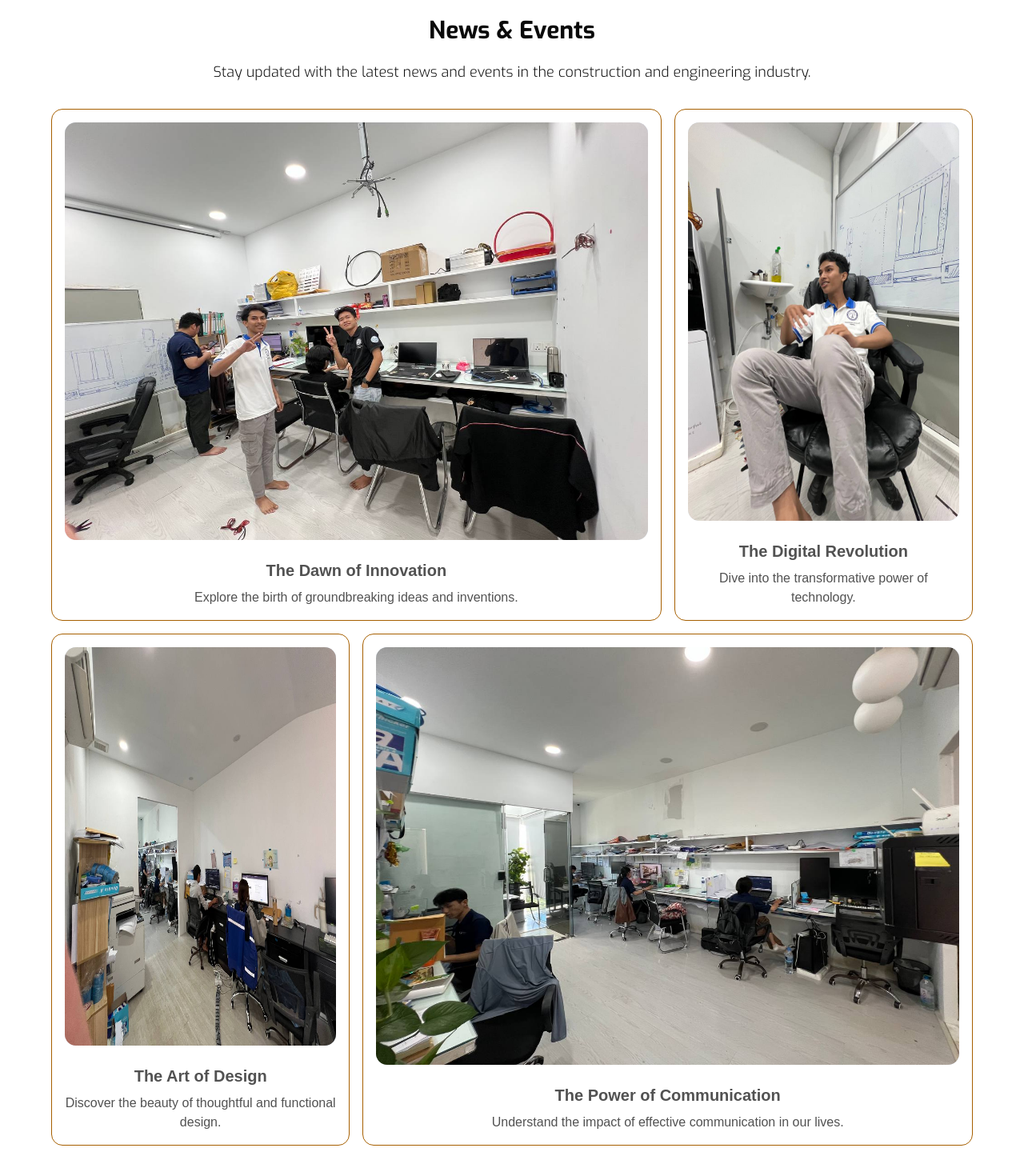
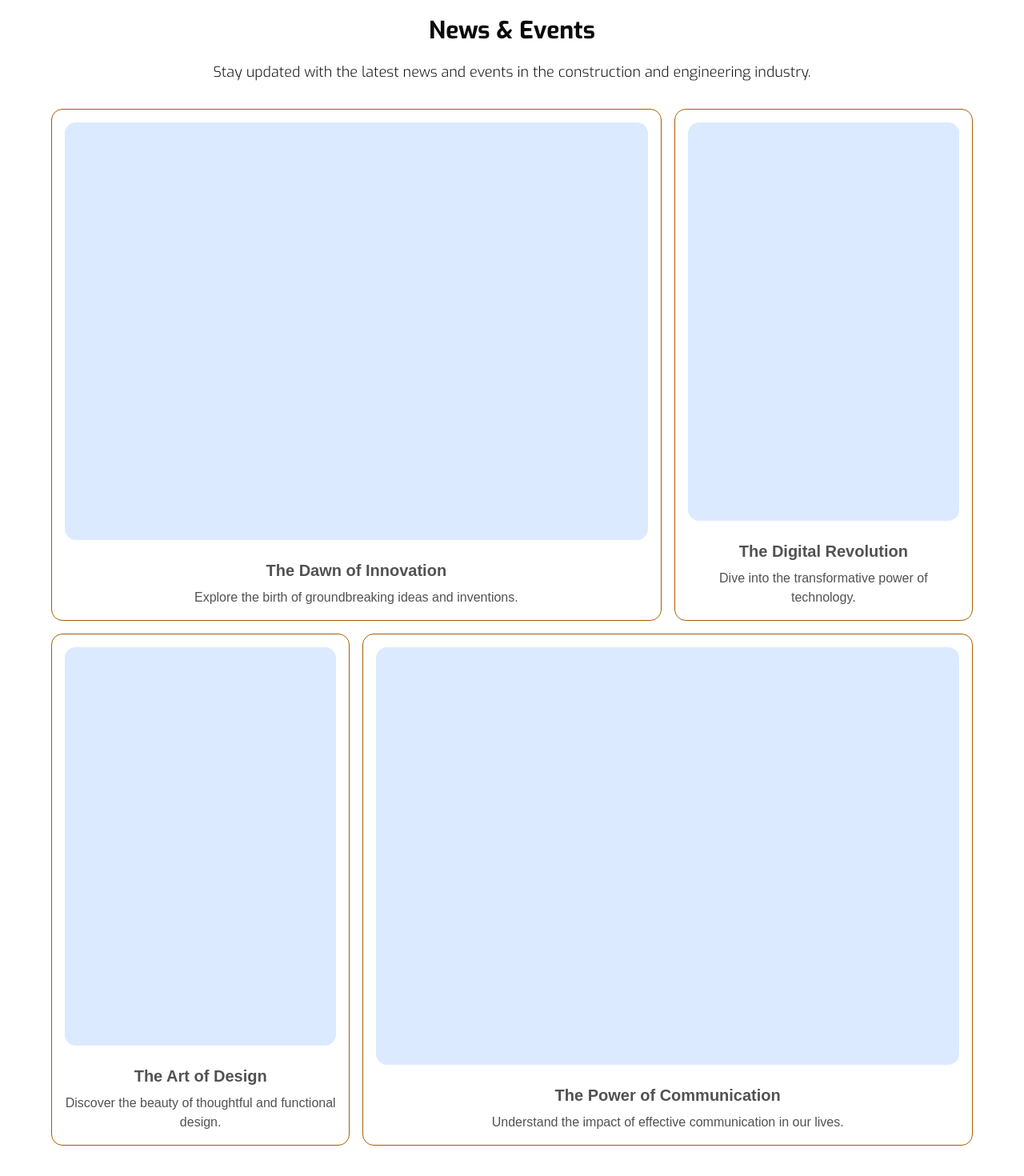
Before and after one commit to CheangSeyha/Alpha-msh-MEP-V1, a Next.js app: page /en in a window 1280 px wide. Shown: the part 5138-6608 px from the top of the page at 80% size. Built offline with nearby package versions, Linux system fonts and the light colour scheme.

Commit message:
feat: remove header images from NewsEvents component items

```diff
--- a/src/components/Alpha/NewsEvents.tsx
+++ b/src/components/Alpha/NewsEvents.tsx
@@ -12,21 +12,21 @@ const items = [
   {
     title: "The Dawn of Innovation",
     description: "Explore the birth of groundbreaking ideas and inventions.",
-    header: "pic.jpg",
+    header: "",
     className: "md:col-span-2",
     icon: <IconClipboardCopy className="h-4 w-4 text-neutral-500" />,
   },
   {
     title: "The Digital Revolution",
     description: "Dive into the transformative power of technology.",
-    header: "/pic2.jpg",
+    header: "",
     className: "md:col-span-1",
     icon: <IconFileBroken className="h-4 w-4 text-neutral-500" />,
   },
   {
     title: "The Art of Design",
     description: "Discover the beauty of thoughtful and functional design.",
-    header: "/pic44.jpg",
+    header: "",
     className: "md:col-span-1",
     icon: <IconSignature className="h-4 w-4 text-neutral-500" />,
   },
@@ -34,7 +34,7 @@ const items = [
     title: "The Power of Communication",
     description:
       "Understand the impact of effective communication in our lives.",
-    header: "/pic33.jpg",
+    header: "",
     className: "md:col-span-2",
     icon: <IconTableColumn className="h-4 w-4 text-neutral-500" />,
   },
```
